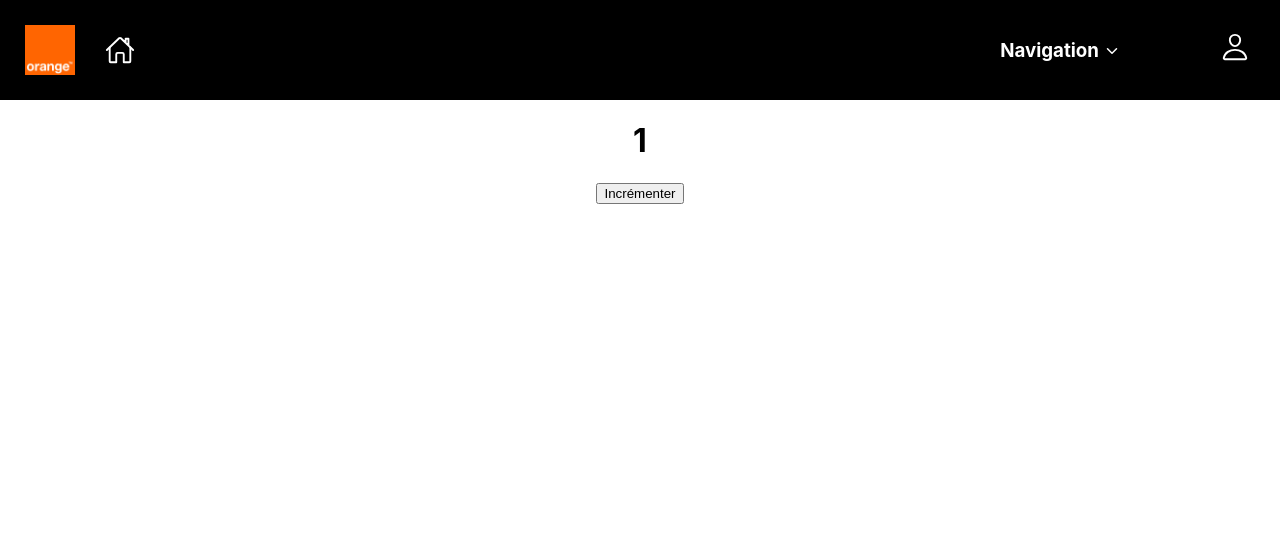
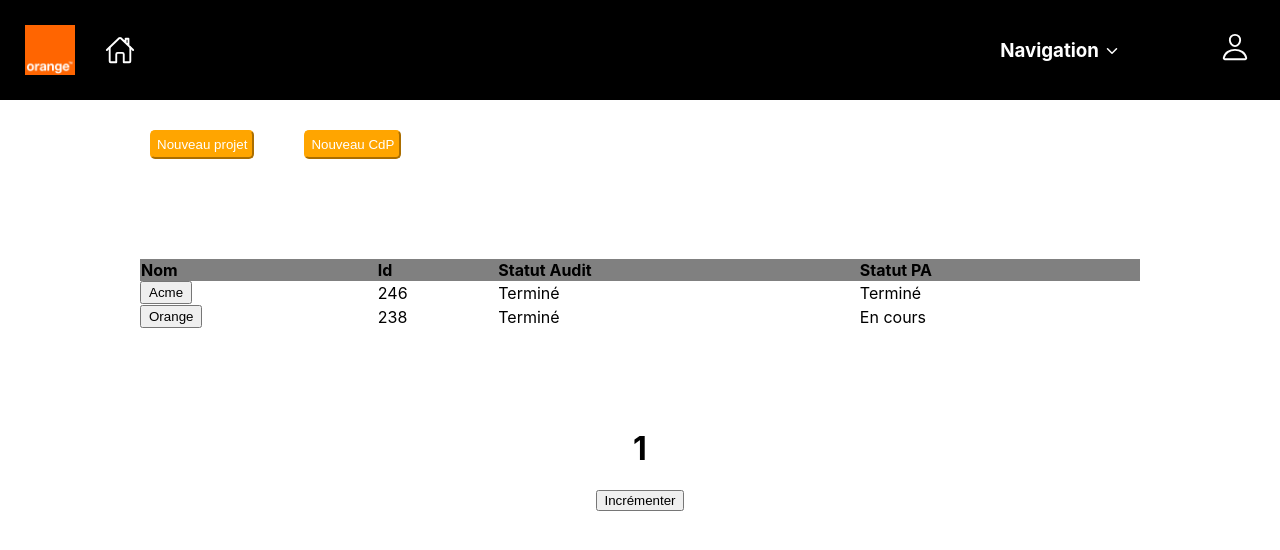
Before and after one commit to louison77/App, a React (Create React App) app in the folder app/: page / in a window 1280 px wide. Shown: the top 550 px of the page. Built offline with nearby package versions, Linux system fonts and the light colour scheme.

Commit message:
ajout boutons

```diff
--- a/app/src/App.js
+++ b/app/src/App.js
@@ -1,8 +1,9 @@
 
 import { useState } from 'react';
 import './App.css';
+import ButtonsAccueil from './components/ButtonsAccueil';
 import Navbar from './components/Navbar';
-
+import TableP from './components/TableP';
 
 function App() {
 
@@ -17,6 +18,8 @@
   return (
     <div>
       <Navbar/>
+      <ButtonsAccueil></ButtonsAccueil>
+      <TableP/>
     <div className="App">
       <h1>{compteur}</h1>
       <button onClick={handleClick}>Incrémenter</button>
--- /dev/null
+++ b/app/src/components/ButtonsAccueil.jsx
@@ -0,0 +1,12 @@
+import React from 'react';
+
+const ButtonsAccueil = () => {
+    return (
+        <div className='boutons'>
+            <button className='Button1'>Nouveau projet</button>
+            <button className='Button2'>Nouveau CdP</button>
+        </div>
+    );
+};
+
+export default ButtonsAccueil;
--- /dev/null
+++ b/app/src/components/TableP.jsx
@@ -0,0 +1,43 @@
+import React from 'react';
+import '../styles/components/_tableP.css'
+
+
+const projets =[
+    {Nom : "Acme",Id: 298-52, StatutAudit : "Terminé", StatutPA : "Terminé"},
+    {Nom : "Orange",Id: 278-40, StatutAudit : "Terminé", StatutPA : "En cours"}
+];
+
+
+const table = () => {
+    return (
+
+
+        <div>
+            <table className='TableProjects'>
+                <thead>
+                    <tr>
+                        <th>Nom</th>
+                        <th>Id</th>
+                        <th>Statut Audit</th>
+                        <th>Statut PA</th>
+                    </tr>
+
+
+                </thead>
+                <tbody>
+                    {projets.map((project) =>(
+                        <tr>
+                            <button><td>{project.Nom}</td></button>
+                            <td>{project.Id}</td>
+                            <td>{project.StatutAudit}</td>
+                            <td>{project.StatutPA}</td>
+                        </tr>
+                    ))}
+                </tbody>
+
+            </table>
+        </div>
+    );
+};
+
+export default table;
--- /dev/null
+++ b/app/src/styles/components/_accueil.css
@@ -0,0 +1,52 @@
+.boutons{
+    display: flex;
+    justify-content: row;
+    padding-left: 150px;
+    padding-top: 30px;
+    padding-bottom: 20px;
+    color : orange;
+}
+
+.Button1{
+    padding: 5px;
+    background-color: orange;
+    border-color: orange;
+    border-radius:5px;
+    margin-right: 50px;
+    color:white;
+    cursor: pointer;
+}
+.Button2{
+    padding: 5px;
+    background-color: orange;
+    border-color: orange;
+    color:white;
+    border-radius:5px;
+    cursor: pointer;
+}
+.AccueilListe{
+    padding-left: 150px;
+    padding-right: 300px;
+
+}
+.Rowliste{
+    display: flex;
+    justify-content: space-between;
+    padding-bottom: 10px;
+    list-style-type:none;
+}
+
+.firstLine{
+
+    display: flex;
+    justify-content: space-between;
+    margin-left: 150px;
+    margin-right: 300px;
+    padding-bottom: 10px;
+    background-color: grey;
+    list-style-type: none;
+}
+
+.firstLine-li{
+    margin-right: 50px;
+}
--- /dev/null
+++ b/app/src/styles/components/_buttonsAccueil.css
@@ -0,0 +1,25 @@
+.boutons{
+    display: flex;
+    justify-content: row;
+    padding-left: 150px;
+    padding-top: 30px;
+    color : orange;
+}
+
+.Button1{
+    padding: 5px;
+    background-color: orange;
+    border-color: orange;
+    border-radius:5px;
+    margin-right: 50px;
+    color:white;
+    cursor: pointer;
+}
+.Button2{
+    padding: 5px;
+    background-color: orange;
+    border-color: orange;
+    color:white;
+    border-radius:5px;
+    cursor: pointer;
+}
--- /dev/null
+++ b/app/src/styles/components/_tableP.css
@@ -0,0 +1,40 @@
+.boutons{
+    display: flex;
+    justify-content: row;
+    padding-left: 150px;
+    padding-top: 30px;
+    color : orange;
+}
+
+.Button1{
+    padding: 5px;
+    background-color: orange;
+    border-color: orange;
+    border-radius:5px;
+    margin-right: 50px;
+    color:white;
+    cursor: pointer;
+}
+.Button2{
+    padding: 5px;
+    background-color: orange;
+    border-color: orange;
+    color:white;
+    border-radius:5px;
+    cursor: pointer;
+}
+
+.TableProjects{
+    border-collapse: collapse;
+    min-width: 1000px;
+    width: auto;
+    cursor:pointer;
+    margin: 100px auto;
+
+}
+
+thead tr{
+    background-color: grey;
+    color: black;
+    text-align: left;
+}
```
Also changed, not shown: app/src/components/Accueil.jsx (added, +43 -0 lines).
